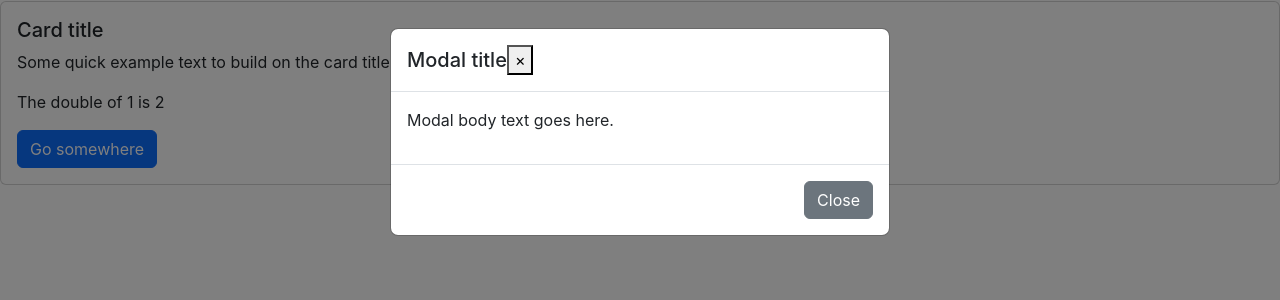
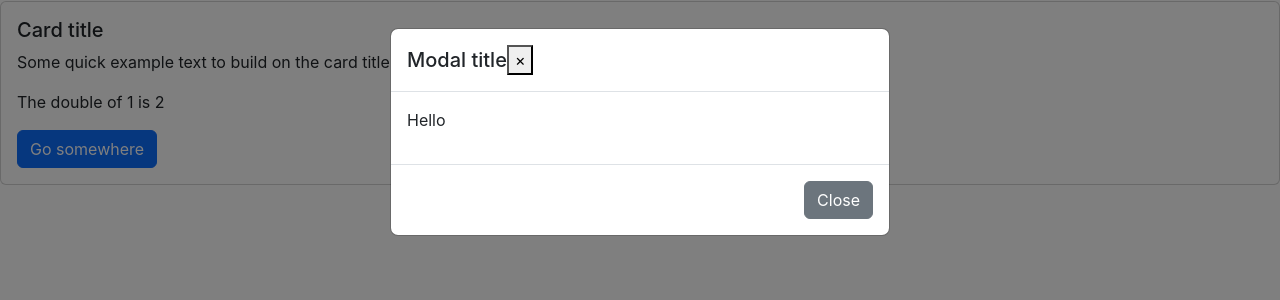
Before and after one commit to iBoukhenna/reactjs-masterclass, a React (Create React App) app: page / in a window 1280 px wide. Both pictures are taken after a click on the button "Go somewhere". Shown: the top 300 px of the page. Built offline with nearby package versions, Linux system fonts and the light colour scheme.

Commit message:
use func and node

```diff
--- a/src/App.jsx
+++ b/src/App.jsx
@@ -4,7 +4,7 @@ import { createPortal } from "react-dom";
 import PropTypes from 'prop-types';
 
 
-function Modal({onClose}) {
+function Modal({onClose, children}) {
     return createPortal(
         <>
             <div
@@ -28,7 +28,7 @@ function Modal({onClose}) {
                             </button>
                         </div>
                         <div className="modal-body">
-                            <p>Modal body text goes here.</p>
+                            {children}
                         </div>
                         <div className="modal-footer">
                             <button
@@ -49,7 +49,8 @@ function Modal({onClose}) {
 }
 
 Modal.propTypes = {
-    onClose: PropTypes.func.isRequired
+    onClose: PropTypes.func.isRequired,
+    children: PropTypes.node.isRequired
 }
 
 class ErrorBoundary extends React.Component {
@@ -121,7 +122,7 @@ function App() {
                 </button>
             </div>
             <ErrorBoundary>
-            {modal && <Modal onClose={hideModal} />}
+            {modal && <Modal onClose={hideModal}><p>Hello</p></Modal>}
             </ErrorBoundary>
         </div>
     );
```
